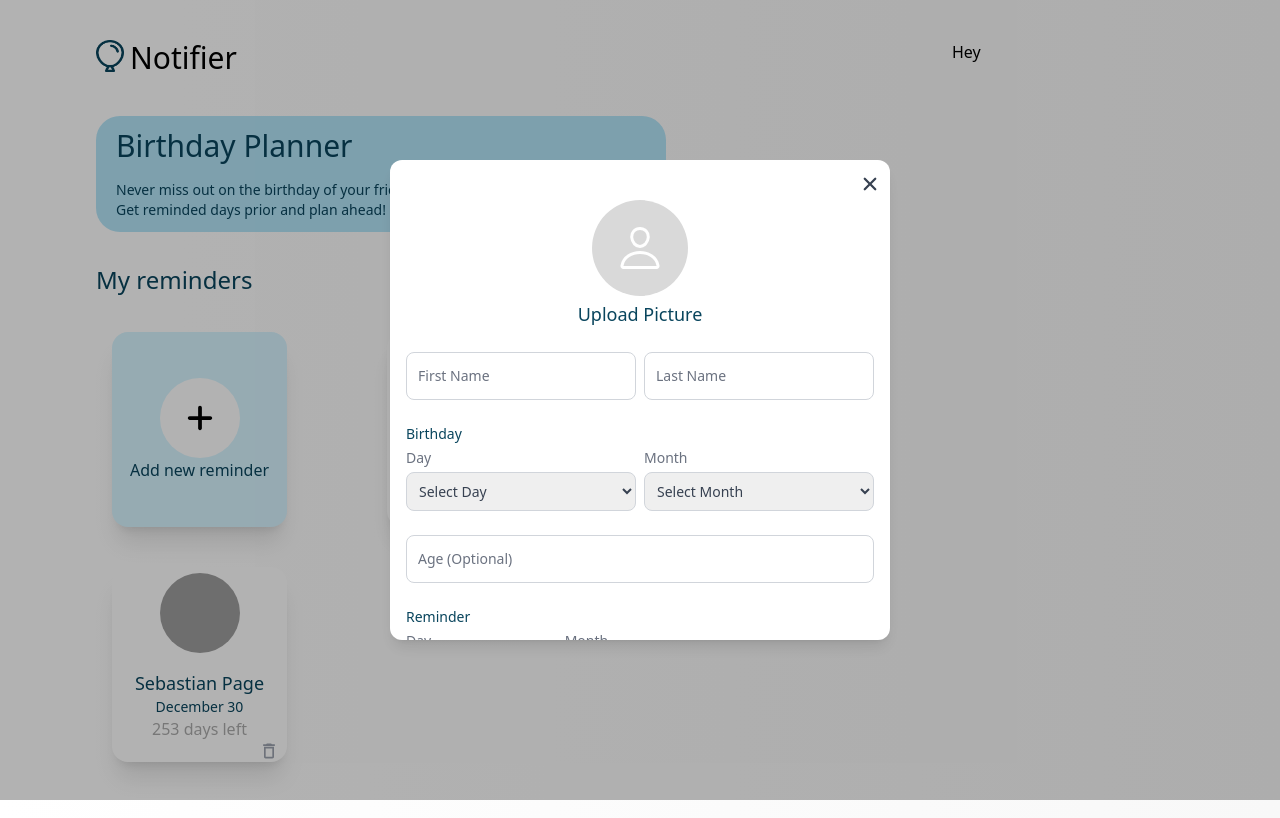
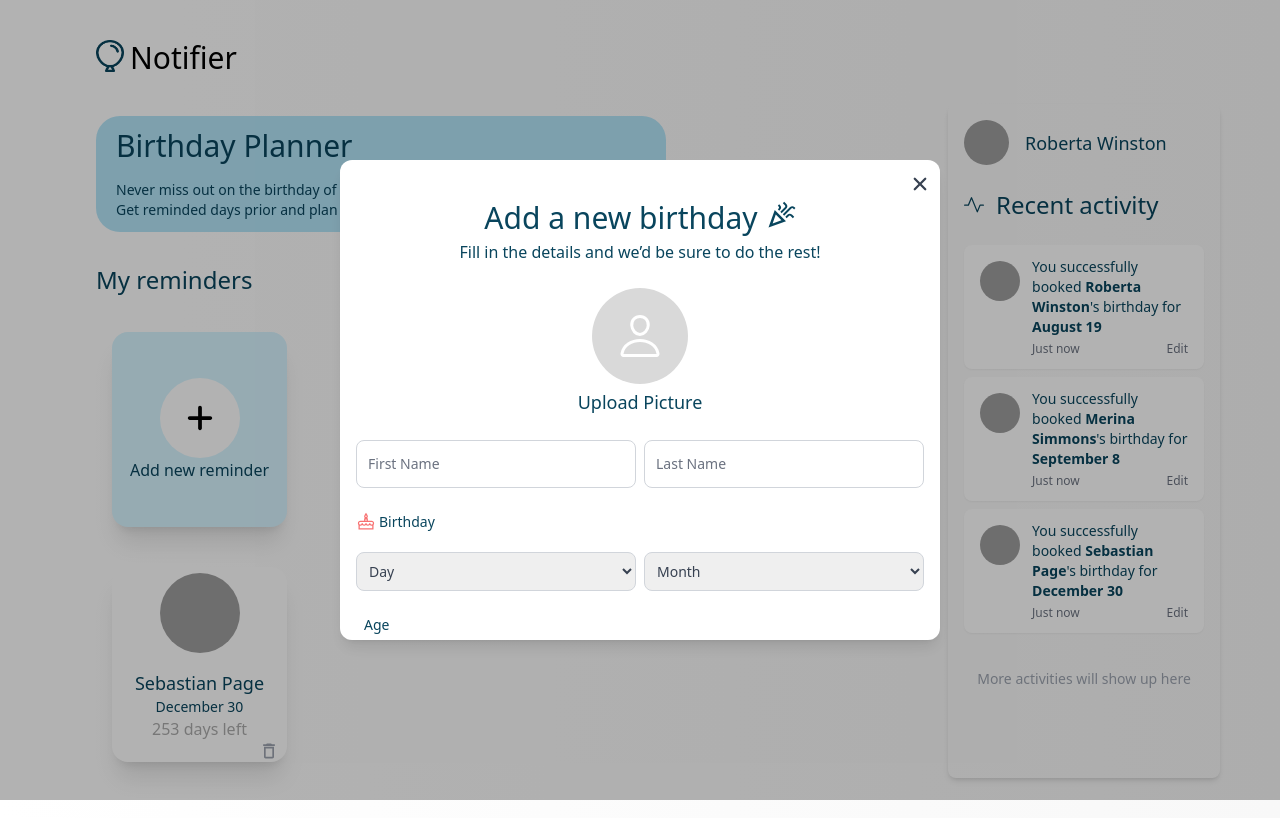
Before and after one commit to OnuegbuUdochukwu/Notifier, a React (Vite) app in the folder notifier-frontend/: page /dashboard in a window 1280 px wide. Both pictures are taken after a click on the element 199 px from the left and 417 px from the top of the page. Built offline with nearby package versions, Linux system fonts and the light colour scheme; grey boxes are pictures that could not be loaded.

Commit message:
more work on thedashboard

```diff
--- a/notifier-frontend/src/components/ActivityCard.jsx
+++ b/notifier-frontend/src/components/ActivityCard.jsx
@@ -1,9 +1,31 @@
-import React from 'react'
+import React from 'react';
 
-const ActivityCard = () => {
+
+const ActivityCard = ({ birthday }) => {
+  const { fName, lName, date, pic } = birthday;
+  const readableDate = date.toLocaleDateString('en-US', {
+    month: 'long',
+    day: 'numeric'
+    });
+
   return (
-    <div>ActivityCard</div>
-  )
-}
+    <div className="bg-white rounded-lg shadow-sm px-4 py-3 flex gap-3 items-start">
+      <img
+        src={pic}
+        className="w-[40px] h-[40px] rounded-full object-cover mt-1"
+      />
+      <div className="flex flex-col">
+        <p className="text-[#09455D] text-sm">
+          You successfully booked <span className="font-semibold">{`${fName} ${lName}`}</span>'s birthday
+          for <span className="font-semibold">{readableDate}</span>
+        </p>
+        <div className="flex justify-between items-center text-xs text-gray-500 mt-1">
+          <p>Just now</p>
+          <button className="text-gray-500 hover:underline">Edit</button>
+        </div>
+      </div>
+    </div>
+  );
+};
 
-export default ActivityCard
+export default ActivityCard;
--- /dev/null
+++ b/notifier-frontend/src/components/ActivitySection.jsx
@@ -0,0 +1,38 @@
+import React from 'react'
+import data from '@/constant'
+import { GoPulse } from "react-icons/go";
+import ActivityCard from './ActivityCard';
+
+const ActivitySection = () => {
+  return (
+    <section className='w-1/4 flex flex-col mt-16 mr-1 bg-[F8F8F8] p-4 rounded-lg gap-6 shadow-md'>
+        <div className='flex items-center gap-4'>
+            <img
+            src={data[0].pic}
+            alt='profile'
+            className='w-[45px] h-[45px] rounded-full object-cover'
+            />
+            <h3 className='text-lg text-[#09455D] font-medium'>
+            {`${data[0].fName} ${data[0].lName}`}
+            </h3>
+        </div>
+
+        <div className='flex items-center gap-3'>
+            <GoPulse className='text-[#09455D] text-xl' />
+            <h3 className='text-2xl text-[#09455D]'>Recent activity</h3>
+        </div>
+        <div className="flex flex-col gap-2">
+            {data.map((person) => (
+            <ActivityCard
+                key={person.id}
+                birthday={person}
+            />
+            ))}
+        </div>
+        <p className="text-sm text-gray-400 mt-3 mx-auto">More activities will show up here</p>
+    </section>
+
+  )
+}
+
+export default ActivitySection
--- a/notifier-frontend/src/components/AddBirthday.jsx
+++ b/notifier-frontend/src/components/AddBirthday.jsx
@@ -2,6 +2,8 @@ import React, { useState, useEffect } from "react";
 import { IoClose } from "react-icons/io5";
 import { IoPersonOutline } from "react-icons/io5";
 import FloatingInput from "./FloatingInput";
+import { MdOutlineCelebration } from "react-icons/md";
+import { LiaBirthdayCakeSolid } from "react-icons/lia"
 
 const months = [
   "January", "February", "March", "April", "May", "June",
@@ -53,7 +55,7 @@ const AddBirthday = ({ open, onClose }) => {
 
   return (
     <div className="fixed inset-0 z-50 bg-black bg-opacity-30 flex justify-center items-center px-2  ">
-      <div className="relative w-full  bg-white rounded-xl p-4 max-h-[60vh] overflow-y-auto max-w-[500px] shadow-lg">
+      <div className="relative w-full  bg-white rounded-xl p-4 max-h-[60vh] overflow-y-auto max-w-[600px] shadow-lg">
         <button
           onClick={onClose}
           className="absolute top-3 right-2 text-gray-700 text-2xl"
@@ -62,6 +64,11 @@ const AddBirthday = ({ open, onClose }) => {
         </button>
 
         <div className="flex flex-col items-center gap-6 mt-6">
+            <div className="flex flex-row gap-2">
+                <p className="text-3xl text-[#09455D]">Add a new birthday</p>
+                <MdOutlineCelebration className='text-3xl text-[#09455D]'/>
+            </div>
+            <p className="text-base text-[#09455D] mt-[-20px]">Fill in the details and we’d be sure to do the rest!</p>
           <div className="w-24 h-24 rounded-full bg-[#D9D9D9] flex items-center justify-center cursor-pointer relative overflow-hidden">
             {form.image ? (
               <img
@@ -101,10 +108,12 @@ const AddBirthday = ({ open, onClose }) => {
           </div>
 
           <div className="w-full">
-            <p className="text-sm font-medium mb-1 text-[#09455D]">Birthday</p>
+            <div className="flex flex-row ">
+                <LiaBirthdayCakeSolid className='text-red-400 text-xl mr-[-5px]' />
+                <p className="text-sm font-medium mb-5 ml-2 text-[#09455D]">Birthday</p>
+            </div>
             <div className="flex gap-2">
               <div className="w-1/2">
-                <label className="block text-sm mb-1 text-gray-500">Day</label>
                 <select
                   name="birthdayDay"
                   value={form.birthdayDay}
@@ -112,14 +121,14 @@ const AddBirthday = ({ open, onClose }) => {
                   className="w-full border border-gray-300 rounded-lg px-2 py-2 text-sm text-gray-700"
                   required
                 >
-                  <option value="">Select Day</option>
+                  <option value=""> Day</option>
                   {days.map(day => (
                     <option key={day} value={day}>{day}</option>
                   ))}
                 </select>
               </div>
               <div className="w-1/2">
-                <label className="block text-sm mb-1 text-gray-500">Month</label>
+
                 <select
                   name="birthdayMonth"
                   value={form.birthdayMonth}
@@ -127,7 +136,7 @@ const AddBirthday = ({ open, onClose }) => {
                   className="w-full border border-gray-300 rounded-lg px-2 py-2 text-sm text-gray-700"
                   required
                 >
-                  <option value="">Select Month</option>
+                  <option value="">Month</option>
                   {months.map(month => (
                     <option key={month} value={month}>{month}</option>
                   ))}
@@ -135,7 +144,8 @@ const AddBirthday = ({ open, onClose }) => {
               </div>
             </div>
           </div>
-
+          <div className="w-full">
+            <p className="text-sm font-medium mb-5 ml-2 text-[#09455D]">Age</p>
             <FloatingInput
                 type="number"
                 name="age"
@@ -143,41 +153,40 @@ const AddBirthday = ({ open, onClose }) => {
                 onChange={handleChange}
                 label="Age (Optional)"
             />
+          </div>
 
           <div className="w-full">
-            <p className="text-sm font-medium mb-1 text-[#09455D]">Reminder</p>
+          <p className="text-sm font-medium mb-1 ml-2 text-[#09455D]">Remainder</p>
             <div className="flex gap-2 items-center justify-center">
               <div className="w-1/3">
-                <label className="block text-sm mb-1 text-gray-500">Day</label>
                 <select
                   name="reminderDay"
                   value={form.reminderDay}
                   onChange={handleChange}
-                  className="w-full border border-gray-300 rounded-lg px-2 py-2 text-sm text-gray-700"
+                  className="w-full border border-gray-300 rounded-lg mt-5 px-2 py-2 text-sm text-gray-700"
                   required
                 >
-                  <option value="">Select Day</option>
+                  <option value="">Day</option>
                   {days.map(day => (
                     <option key={day} value={day}>{day}</option>
                   ))}
                 </select>
               </div>
               <div className="w-1/3">
-                <label className="block text-sm mb-1 text-gray-500">Month</label>
                 <select
                   name="reminderMonth"
                   value={form.reminderMonth}
                   onChange={handleChange}
-                  className="w-full border border-gray-300 rounded-lg px-2 py-2 text-sm text-gray-700"
+                  className="w-full border border-gray-300 rounded-lg px-2 py-2 mt-5 text-sm text-gray-700"
                   required
                 >
-                  <option value="">Select Month</option>
+                  <option value="">Month</option>
                   {months.map(month => (
                     <option key={month} value={month}>{month}</option>
                   ))}
                 </select>
               </div>
-              <div className="w-1/3 h-6">
+              <div className="w-1/3 h-5 mb-2">
                 <FloatingInput
                   type="number"
                   name="reminderYear"
--- a/notifier-frontend/src/components/EmptyReminder.jsx
+++ b/notifier-frontend/src/components/EmptyReminder.jsx
@@ -8,7 +8,6 @@ const EmptyReminder = () => {
   return (
     <div
       className="w-[175px] flex flex-col rounded-2xl justify-center items-center shadow-xl bg-[#D7F4FF] h-[195px]"
-
     >
       <div className='w-[80px] h-[80px] rounded-full bg-white flex justify-center items-center' onClick={() => setShowModal(true)}>
         <FaPlus className='text-3xl cursor-pointer' />
--- a/notifier-frontend/src/pages/Dashboard.jsx
+++ b/notifier-frontend/src/pages/Dashboard.jsx
@@ -4,6 +4,7 @@ import { LiaBirthdayCakeSolid } from "react-icons/lia"
 import { MdOutlineCelebration } from "react-icons/md";
 import ReminderSection from '../components/ReminderSection';
 import Filter from "../components/Filter"
+import ActivitySection from '@/components/ActivitySection';
 
 const Dashboard = () => {
   return (
@@ -28,9 +29,7 @@ const Dashboard = () => {
             </div>
             <ReminderSection />
         </div>
-        <div className='flex flex-row  w-[25%] h-full'>
-            Hey
-        </div>
+        <ActivitySection />
     </div>
   )
 }
```
Lines whose indentation alone changed are shown as unchanged.
